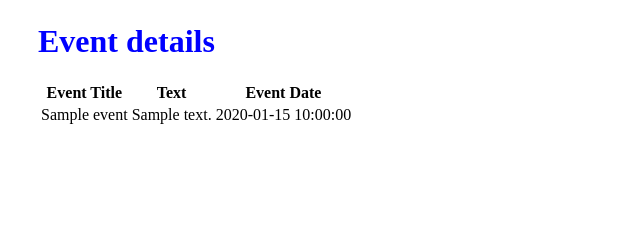
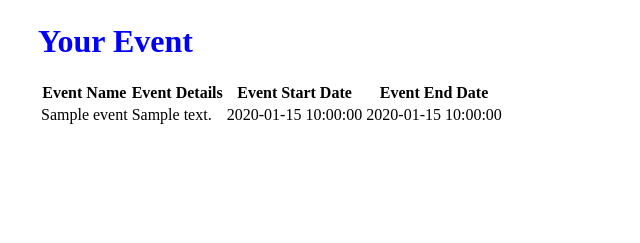
Before and after one commit to telsitamuzi/PythonApp, a Flask app: template templates/event.html in a window 1280 px wide. Shown: the part 131-374 px from the top of the page, without its empty margins (0-640 px from the left). Run offline with Flask 2, Linux system fonts and the light colour scheme; the template is opened without the code that fills it: most values are stand-ins (such as "Sample title", 1, 10 or a date in 2020).

Commit message:
fixed event database references

```diff
--- a/templates/event.html
+++ b/templates/event.html
@@ -19,18 +19,20 @@
         </nav>
         <h1>Welcome {{user}} to the Event Scheduling App!</h1>
 
-        <h1>Event details</h1>
+        <h1>Your Event</h1>
 
         <table>
             <tr>
-                <th>Event Title</th>
-                <th>Text</th>
-                <th>Event Date</th>
+                <th>Event Name</th>
+                <th>Event Details</th>
+                <th>Event Start Date</th>
+                <th>Event End Date</th>
             </tr>
             <tr>
-                <td>{{ event.title }}</td>
-                <td>{{ event.text }}</td>
-                <td>{{ event.date }}</td>
+                <td>{{ event.event_name }}</td>
+                <td>{{ event.event_details }}</td>
+                <td>{{ event.start_date }}</td>
+                <td>{{ event.end_date }}</td>
             </tr>
         </table>
     </body>
```
